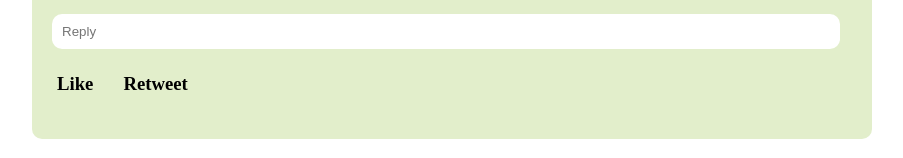
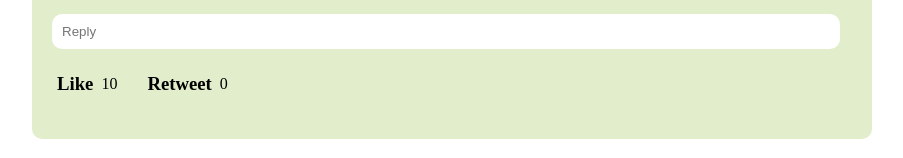
Before and after one commit to elroypedrokameo/task2-twitter-clone, a Vue app: page / in a window 1280 px wide. Shown: the part 468-626 px from the top of the page, without its empty margins (188-1091 px from the left). Built offline with nearby package versions, Linux system fonts and the light colour scheme.

Commit message:
feat: add tweet and feeds

```diff
--- a/src/App.vue
+++ b/src/App.vue
@@ -24,7 +24,6 @@
     <Navbar />
     <TweetForm />
     <div>
-      <h2 class="feeds">Feeds</h2>
       <TweetCard />
     </div>
   </div>
@@ -37,4 +36,7 @@
     flex-direction: column;
     align-items: center;
   }
+  .feeds {
+    margin-top: 20px;
+  }
 </style>
--- a/src/components/Navbar/Avatar.vue
+++ b/src/components/Navbar/Avatar.vue
@@ -1,19 +1,19 @@
 <template>
-  <img :src="avatar" alt="">
+  <img :src="avatar" :style="{ width: width, height: height }" alt="">
 </template>
 
 <script>
 export default {
   props: {
-    avatar: String
+    avatar: String,
+    width: String,
+    height: String
   }
 }
 </script>
 
 <style scoped>
   img {
-    width: 50px;
-    height: 50px;
     border-radius: 50%;
   }
 </style>
--- a/src/components/Navbar/Navbar.vue
+++ b/src/components/Navbar/Navbar.vue
@@ -8,7 +8,7 @@
         <h3>{{ fullname }}</h3>
         <p>@{{ username }}</p>
       </div>
-      <Avatar :avatar="avatar" />
+      <Avatar :width="`50px`" :style="{ width: width + 'px', height: height + 'px' }" :avatar="avatar" />
     </div>
   </div>
 </template>
@@ -17,6 +17,12 @@
   import Avatar from './Avatar.vue'
 
 export default {
+  data() {
+    return {
+      width: 50,
+      height: 50
+    }
+  },
   inject: ['fullname', 'username', 'avatar'],
   components: {
     Avatar
--- a/src/components/Tweet Card/LikeIcon.vue
+++ b/src/components/Tweet Card/LikeIcon.vue
@@ -1,15 +1,28 @@
 <template>
-  <div>
+  <div class="container-like">
+    <!-- <svg>
+
+    </svg> -->
     <h3>Like</h3>
+    <p>{{ likes }}</p>
   </div>
 </template>
 
 <script>
 export default {
-
+  props: {
+    likes: Number
+  },
 }
 </script>
 
 <style scoped>
+  .container-like {
+    display: flex;
+    align-items: center;
+  }
 
+  p {
+    margin-left: 8px;
+  }
 </style>
--- a/src/components/Tweet Card/RetweetIcon.vue
+++ b/src/components/Tweet Card/RetweetIcon.vue
@@ -1,12 +1,15 @@
 <template>
-  <div>
+  <div class="container-like">
     <h3>Retweet</h3>
+    <p>{{ retweets }}</p>
   </div>
 </template>
 
 <script>
 export default {
-
+  props: {
+    retweets: Number
+  }
 }
 </script>
 
@@ -14,4 +17,12 @@ export default {
   h3 {
     margin-left: 30px;
   }
+  .container-like {
+    display: flex;
+    align-items: center;
+  }
+
+  p {
+    margin-left: 8px;
+  }
 </style>
--- a/src/components/Tweet Card/Tweet.vue
+++ b/src/components/Tweet Card/Tweet.vue
@@ -6,7 +6,13 @@
   export default {
     data () {
       return {
-        avatar: 'https://awsimages.detik.net.id/community/media/visual/2019/02/19/42393387-9c5c-4be4-97b8-49260708719e.jpeg?w=750&q=90'
+        width: 50,
+        height: 50,
+        avatar: 'https://awsimages.detik.net.id/community/media/visual/2019/02/19/42393387-9c5c-4be4-97b8-49260708719e.jpeg?w=750&q=90',
+        likes: 10,
+        liked: false,
+        retweets: 0,
+        primary: 'primary',
       }
     },
     components: {
@@ -18,6 +24,20 @@
       fullname: String,
       username: String,
       caption: String
+    },
+    methods: {
+      handleLikes() {
+        this.liked = !this.liked
+        if (this.liked) {
+          this.likes++
+        } else {
+          this.likes--
+        }
+      },
+
+      handleRetweets() {
+        this.retweets += 1
+      }
     }
   }
 </script>
@@ -25,7 +45,7 @@
 <template>
   <div class="tweet-container">
     <div class="user">
-      <Avatar :avatar="avatar" />
+      <Avatar :avatar="avatar" :style="{ width: width + 'px', height: height + 'px' }" />
       <div class="usernames">
         <h4>{{ fullname }}</h4>
         <p>@{{ username }}</p>
@@ -36,10 +56,9 @@
       <input placeholder="Reply" type="text">
     </form>
     <div class="user-action">
-      <Like />
-      <RetweetIcon />
+      <Like @click="handleLikes()" :likes="likes" :class="[liked ? 'primary' : '']" />
+      <RetweetIcon @click="handleRetweets()" :retweets="retweets" />
     </div>
-    <!-- <Retweet /> -->
   </div>
 </template>
 
@@ -58,6 +77,9 @@
     margin-top: -10px;
   }
 
+  .primary {
+    color: #00bd7e;
+  }
   .usernames {
     margin-left: 8px;
   }
@@ -83,6 +105,7 @@
 
   .user-action {
     display: flex;
+    align-items: center;
     margin: 5px;
     cursor: pointer;
   }
--- a/src/components/Tweet Card/TweetCard.vue
+++ b/src/components/Tweet Card/TweetCard.vue
@@ -1,5 +1,6 @@
 <template>
   <div class="container">
+    <h2>Feeds</h2>
     <Tweet
       v-for="feed in feeds"
       :key="feed.id"
@@ -20,25 +21,29 @@
             id: 1,
             fullname: 'Elroy Pedro Kameo',
             username: 'elroy',
-            caption: 'Lorem ipsum dolor sit amet, consectetur adipiscing elit, sed do eiusmod tempor incididunt ut labore et dolore magna aliqua. Eu consequat ac felis donec et odio pellentesque diam. At erat pellentesque adipiscing commodo elit at imperdiet dui. Netus et malesuada fames ac turpis egestas integer eget aliquet. Cras ornare arcu dui vivamus arcu felis.'
+            caption: 'Lorem ipsum dolor sit amet, consectetur adipiscing elit, sed do eiusmod tempor incididunt ut labore et dolore magna aliqua. Eu consequat ac felis donec et odio pellentesque diam. At erat pellentesque adipiscing commodo elit at imperdiet dui. Netus et malesuada fames ac turpis egestas integer eget aliquet. Cras ornare arcu dui vivamus arcu felis.',
+            likes: 0,
           },
           {
             id: 2,
             fullname: 'John Doe',
             username: 'john',
-            caption: 'Lorem ipsum dolor sit amet, consectetur adipiscing elit, sed do eiusmod tempor incididunt ut labore et dolore magna aliqua. Eu consequat ac felis donec et odio pellentesque diam. At erat pellentesque adipiscing commodo elit at imperdiet dui. Netus et malesuada fames ac turpis egestas integer eget aliquet. Cras ornare arcu dui vivamus arcu felis.'
+            caption: 'Lorem ipsum dolor sit amet, consectetur adipiscing elit, sed do eiusmod tempor incididunt ut labore et dolore magna aliqua. Eu consequat ac felis donec et odio pellentesque diam. At erat pellentesque adipiscing commodo elit at imperdiet dui. Netus et malesuada fames ac turpis egestas integer eget aliquet. Cras ornare arcu dui vivamus arcu felis.',
+            likes: 0,
           },
           {
             id: 3,
             fullname: 'Marcus Rashford',
             username: 'rashford',
-            caption: 'Lorem ipsum dolor sit amet, consectetur adipiscing elit, sed do eiusmod tempor incididunt ut labore et dolore magna aliqua. Eu consequat ac felis donec et odio pellentesque diam. At erat pellentesque adipiscing commodo elit at imperdiet dui. Netus et malesuada fames ac turpis egestas integer eget aliquet. Cras ornare arcu dui vivamus arcu felis.'
+            caption: 'Lorem ipsum dolor sit amet, consectetur adipiscing elit, sed do eiusmod tempor incididunt ut labore et dolore magna aliqua. Eu consequat ac felis donec et odio pellentesque diam. At erat pellentesque adipiscing commodo elit at imperdiet dui. Netus et malesuada fames ac turpis egestas integer eget aliquet. Cras ornare arcu dui vivamus arcu felis.',
+            likes: 0,
           },
           {
             id: 4,
             fullname: 'Bruno Fernandes',
             username: 'rashford',
-            caption: 'Lorem ipsum dolor sit amet, consectetur adipiscing elit, sed do eiusmod tempor incididunt ut labore et dolore magna aliqua. Eu consequat ac felis donec et odio pellentesque diam. At erat pellentesque adipiscing commodo elit at imperdiet dui. Netus et malesuada fames ac turpis egestas integer eget aliquet. Cras ornare arcu dui vivamus arcu felis.'
+            caption: 'Lorem ipsum dolor sit amet, consectetur adipiscing elit, sed do eiusmod tempor incididunt ut labore et dolore magna aliqua. Eu consequat ac felis donec et odio pellentesque diam. At erat pellentesque adipiscing commodo elit at imperdiet dui. Netus et malesuada fames ac turpis egestas integer eget aliquet. Cras ornare arcu dui vivamus arcu felis.',
+            likes: 0,
           }
         ]
       }
--- a/src/components/Tweet Form/TweetForm.vue
+++ b/src/components/Tweet Form/TweetForm.vue
@@ -9,30 +9,49 @@
         </div>
       </form>
     </div>
+    <!-- <div class="user-tweet">
+      <Tweet
+        v-for="caption in captions"
+        :key="caption.id"
+        :username="caption.caption"
+        :caption="caption.caption"
+        :fullname="caption.fullname"
+      />
+    </div> -->
   </div>
 </template>
 
 <script>
 import Button from '../Button/Button.vue'
+import Tweet from '../Tweet Card/Tweet.vue'
 
 export default {
   mounted() {
     this.$refs.input.focus();
+    console.log('Caption', this.captions)
   },
 
   data() {
     return {
       text: '',
-      maxChar: 10,
+      maxChar: 30,
       isDisabled: false,
       primary: 'primary',
       secondary: "secondary",
-      captions: []
+      captions: [
+        {
+          id: '',
+          fullname: '',
+          username: '',
+          caption: '',
+        },
+      ]
     }
   },
 
   components: {
-    Button
+    Button,
+    Tweet
   },
 
   methods: {
@@ -49,8 +68,13 @@ export default {
     },
 
     handleSubmit() {
-      this.captions.push(this.text)
-      console.log('Tweet', this.text)
+      this.captions.push({
+        id: this.captions.length + 1,
+        fullname: 'Elroy Pedro Kameo',
+        username: 'elroy',
+        caption: this.text
+      })
+      console.log('Hasil Submit', this.captions)
     }
   }
 }
@@ -101,4 +125,8 @@ export default {
   .character {
     margin-top: -2px;
   }
+
+  .user-tweet {
+    margin: 30rem;
+  }
 </style>
```
Also changed, not shown: src/assets/LikeSvg.vue (added, +27 -0 lines), src/components/Tweet Card/UserTweet.vue (added, +28 -0 lines).
